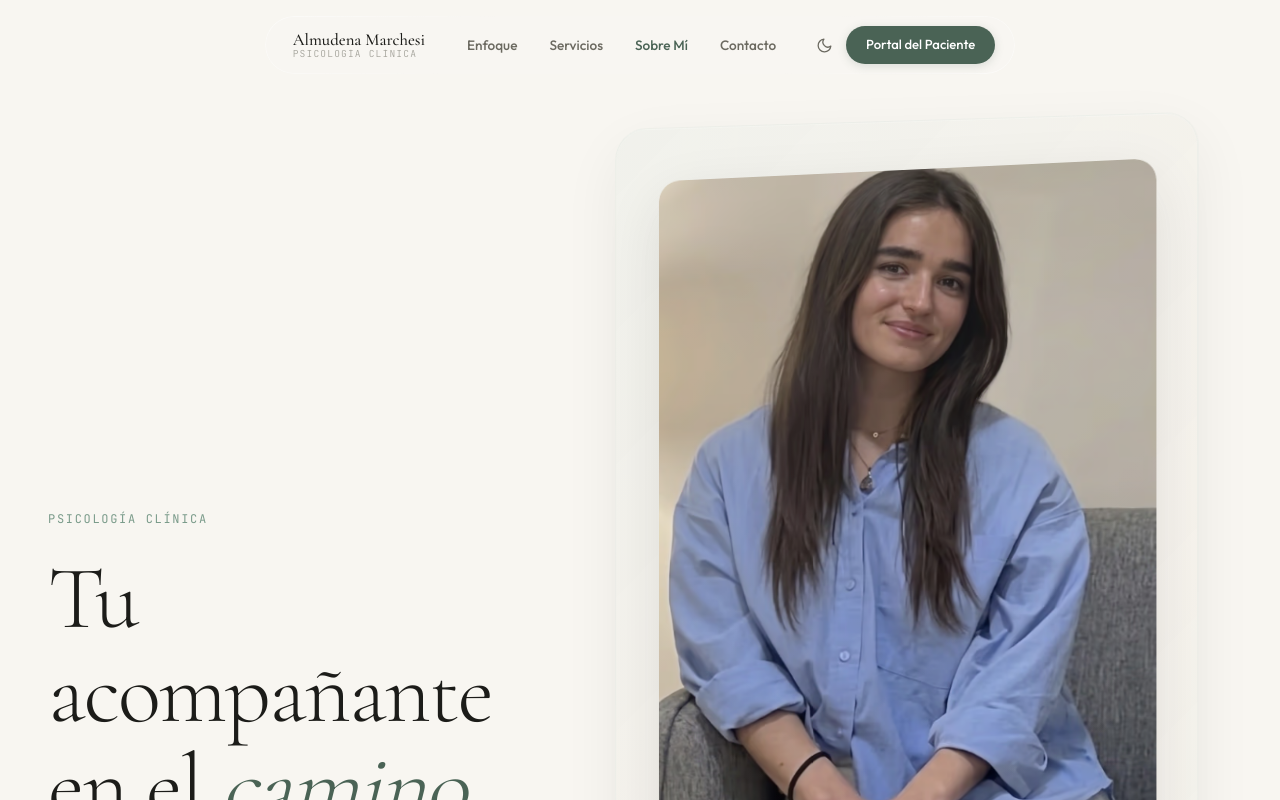
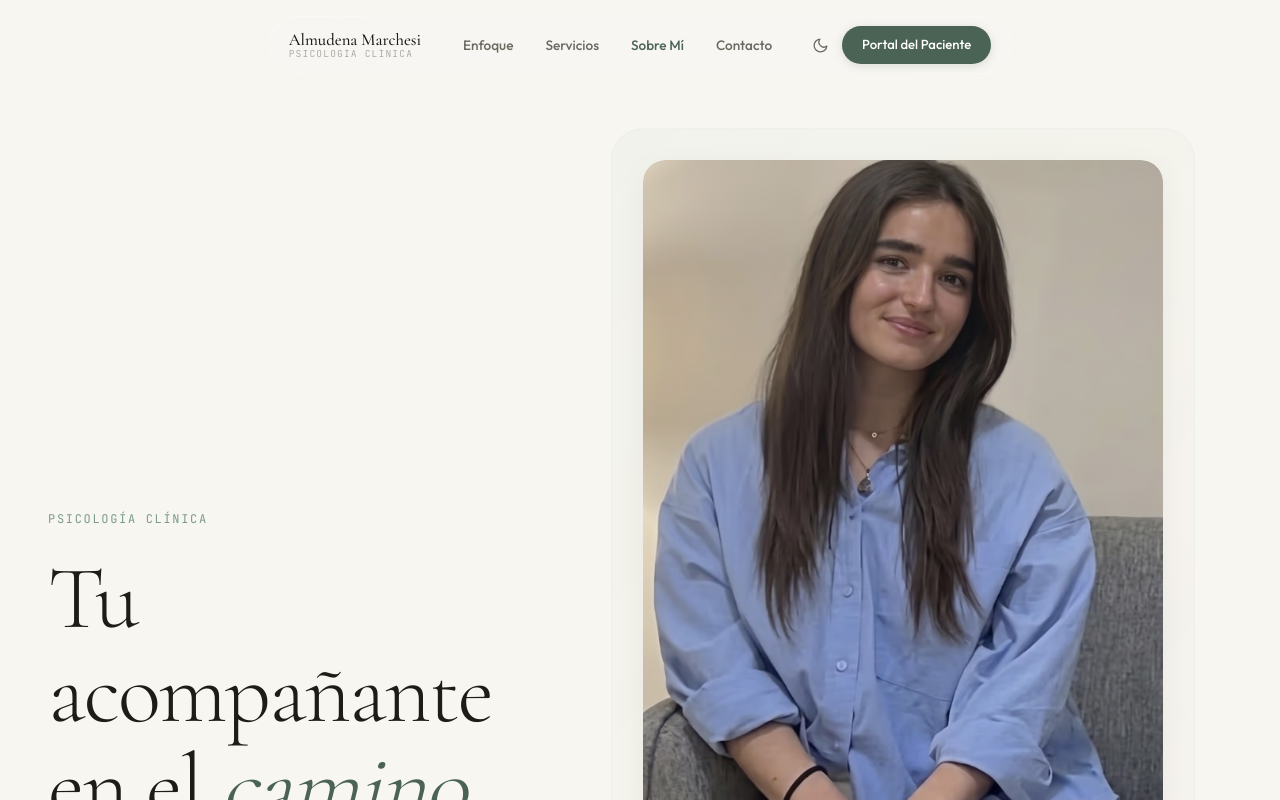
Before and after one commit to AlvaroGomezRuiz/clinica_almudena_marchesi, a Next.js app in the folder FRONTEND/: page /sobre-mi in a window 1280 px wide. Shown: the top 800 px of the page. Built offline with nearby package versions, Linux system fonts and the light colour scheme.

Commit message:
mejoras UX/UI y metricas

```diff
--- a/FRONTEND/src/app/page.tsx
+++ b/FRONTEND/src/app/page.tsx
@@ -79,7 +79,7 @@
     siteName: 'Clínica Almudena Marchesi',
     images: [
       {
-        url: '/images/almudena.avif',
+        url: 'https://almudenamarchesi.es/images/almudena.avif',
         width: 1200,
         height: 630,
         alt: 'Almudena Marchesi, psicóloga clínica en Moncloa, Madrid',
@@ -92,7 +92,7 @@
     card: 'summary_large_image',
     title: 'Almudena Marchesi | Psicología Clínica Madrid',
     description: 'Acompañamiento profesional en el corazón de Moncloa.',
-    images: ['/images/almudena.avif'],
+    images: ['https://almudenamarchesi.es/images/almudena.avif'],
   },
   robots: {
     index: true,
--- a/FRONTEND/src/components/PublicHeader.tsx
+++ b/FRONTEND/src/components/PublicHeader.tsx
@@ -82,7 +82,7 @@
               className="flex items-center gap-2 px-3 py-2 md:px-5 md:py-2.5"
             >
               {/* Brand */}
-              <Link href="/" className="flex items-center gap-2.5 min-w-0 px-2">
+              <Link href="/" className="flex items-center gap-2.5 min-w-0 px-2 py-1 -ml-2 active:opacity-50 hover:opacity-70 transition-opacity">
                 <div className="flex flex-col leading-none min-w-0">
                   <span className="font-display text-[1rem] md:text-[1.05rem] text-ink font-medium truncate">
                     Almudena Marchesi
@@ -165,8 +165,9 @@
               <div className="flex items-center justify-between">
                 <Link
                   href="/"
-                  className="flex flex-col leading-none"
+                  className="flex flex-col leading-none flex-1 py-4 pr-12 -my-4 -ml-2 active:opacity-50 transition-opacity"
                   onClick={() => setMobileOpen(false)}
+                  aria-label="Ir a Inicio"
                 >
                   <span className="font-display text-[1.05rem] text-ink font-medium">
                     Almudena Marchesi
--- a/FRONTEND/src/components/public/Photo3D.tsx
+++ b/FRONTEND/src/components/public/Photo3D.tsx
@@ -1,7 +1,6 @@
 'use client';
 
-import { useRef } from 'react';
-import { motion, useScroll, useTransform, useReducedMotion } from 'framer-motion';
+
 import Image from 'next/image';
 
 type Photo3DProps = {
@@ -10,15 +9,14 @@
   width?: number;
   height?: number;
   className?: string;
-  /** Maximum rotation angle in degrees. Default 12 */
+  /** Propiedad para mantener compatibilidad, aunque ya no rote */
   maxRotation?: number;
   priority?: boolean;
 };
 
 /**
- * Apple-style 3D rotating photo with depth background.
- * The image gently rotates around the Y-axis as you scroll,
- * with a frosted depth panel behind it for enhanced 3D perception.
+ * Tarjeta de Foto con efecto de elevación suave (Pegatina 3D).
+ * Emula el comportamiento de las tarjetas del resto de la web.
  */
 export default function Photo3D({
   src,
@@ -26,113 +24,28 @@
   width = 600,
   height = 800,
   className = '',
-  maxRotation = 12,
   priority = false,
 }: Photo3DProps) {
-  const ref = useRef<HTMLDivElement>(null);
-  const reduceMotion = useReducedMotion();
-
-  const { scrollYProgress } = useScroll({
-    target: ref,
-    offset: ['start end', 'end start'],
-  });
-
-  /* Desktop: smooth Y-axis rotation mapped to scroll progress */
-  const rotateY = useTransform(
-    scrollYProgress,
-    [0, 0.3, 0.5, 0.7, 1],
-    [maxRotation, maxRotation * 0.4, 0, -maxRotation * 0.4, -maxRotation]
-  );
-
-  /* Subtle scale for depth feeling */
-  const scale = useTransform(
-    scrollYProgress,
-    [0, 0.5, 1],
-    [0.92, 1, 0.92]
-  );
-
-  /* Parallax Y offset */
-  const y = useTransform(
-    scrollYProgress,
-    [0, 1],
-    [30, -30]
-  );
-
-  /* Background depth panel moves slower for parallax effect */
-  const bgY = useTransform(
-    scrollYProgress,
-    [0, 1],
-    [15, -15]
-  );
-
-  const bgRotateY = useTransform(
-    scrollYProgress,
-    [0, 0.3, 0.5, 0.7, 1],
-    [maxRotation * 0.6, maxRotation * 0.25, 0, -maxRotation * 0.25, -maxRotation * 0.6]
-  );
-
-  if (reduceMotion) {
-    return (
-      <div className={`relative ${className}`}>
-        {/* Depth background */}
-        <div
-          className="absolute -inset-4 md:-inset-6 rounded-[2rem] -z-10"
-          style={{
-            background: 'linear-gradient(135deg, rgba(200,217,207,0.15) 0%, rgba(232,221,208,0.12) 50%, rgba(200,217,207,0.08) 100%)',
-            border: '1px solid rgba(200,217,207,0.15)',
-          }}
-        />
-        <div className="overflow-hidden rounded-apple">
-          <Image
-            src={src}
-            alt={alt}
-            width={width}
-            height={height}
-            className="w-full h-full object-cover"
-            priority={priority}
-          />
-        </div>
-      </div>
-    );
-  }
-
   return (
-    <div
-      ref={ref}
-      className={`relative ${className}`}
-      style={{ perspective: '1200px' }}
-    >
-      {/* Depth Background Panel — sits behind the photo, moves slower */}
-      <motion.div
-        className="absolute -inset-4 md:-inset-6 lg:-inset-8 rounded-[2rem] -z-10"
+    <div className={`relative group ${className}`}>
+      {/* Fondo de Cristal (Sombra y panel de profundidad fijos) */}
+      <div
+        className="absolute -inset-4 md:-inset-6 lg:-inset-8 rounded-[2rem] -z-10 transition-all duration-600 ease-apple opacity-80 group-hover:opacity-100 group-hover:-translate-y-1 group-hover:scale-[1.01]"
         style={{
-          rotateY: bgRotateY,
-          y: bgY,
-          transformStyle: 'preserve-3d',
           background: 'linear-gradient(135deg, rgba(200,217,207,0.15) 0%, rgba(232,221,208,0.12) 50%, rgba(200,217,207,0.08) 100%)',
           backdropFilter: 'blur(20px) saturate(1.4)',
           WebkitBackdropFilter: 'blur(20px) saturate(1.4)',
           border: '1px solid rgba(200,217,207,0.18)',
-          boxShadow: '0 20px 60px rgba(0,0,0,0.06), inset 0 1px 0 rgba(255,255,255,0.2)',
         }}
       />
 
-      {/* Main Photo Card */}
-      <motion.div
-        className="relative overflow-hidden rounded-apple shadow-apple-lg"
-        style={{
-          rotateY,
-          scale,
-          y,
-          transformStyle: 'preserve-3d',
-          willChange: 'transform',
-        }}
+      {/* Tarjeta Principal de la Foto que se eleva */}
+      <div
+        className="relative overflow-hidden rounded-apple shadow-apple-md transition-all duration-600 ease-apple group-hover:-translate-y-2 group-hover:shadow-card-hover group-hover:scale-[1.01]"
       >
-        {/* Inner glass reflection */}
+        {/* Inner glass reflection base */}
         <div className="absolute inset-0 z-10 pointer-events-none rounded-apple"
-          style={{
-            background: 'linear-gradient(135deg, rgba(255,255,255,0.12) 0%, transparent 50%, rgba(0,0,0,0.04) 100%)',
-          }}
+          style={{ background: 'linear-gradient(135deg, rgba(255,255,255,0.1) 0%, transparent 50%, rgba(0,0,0,0.05) 100%)' }}
         />
         <Image
           src={src}
@@ -143,7 +56,7 @@
           priority={priority}
           sizes="(max-width: 768px) 100vw, 50vw"
         />
-      </motion.div>
+      </div>
     </div>
   );
 }
--- a/FRONTEND/src/components/public/PublicFooter.tsx
+++ b/FRONTEND/src/components/public/PublicFooter.tsx
@@ -30,14 +30,14 @@
 
           {/* Brand Column */}
           <div className="md:col-span-5 space-y-5">
-            <div>
-              <h3 className="font-display text-2xl text-white font-light tracking-tight">
+            <Link href="/" className="block group active:opacity-50 hover:opacity-70 transition-opacity">
+              <h3 className="font-display text-2xl text-white font-light tracking-tight group-hover:text-sage-light transition-colors">
                 Almudena Marchesi
               </h3>
               <p className="font-mono text-label-sm uppercase text-white/40 mt-1">
                 Psicología Clínica
               </p>
-            </div>
+            </Link>
             <p className="font-body text-[0.9rem] text-white/50 leading-relaxed max-w-xs">
               Acompañamiento profesional basado en la evidencia y el trato humano,
               en el corazón de Moncloa, Madrid.
```
